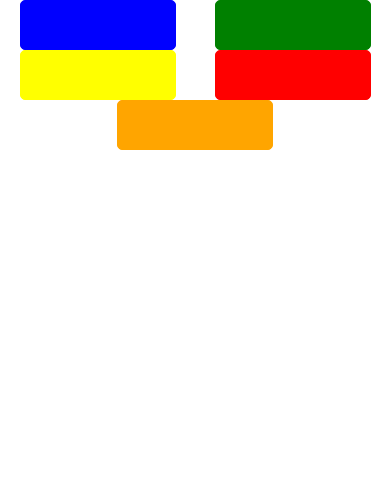
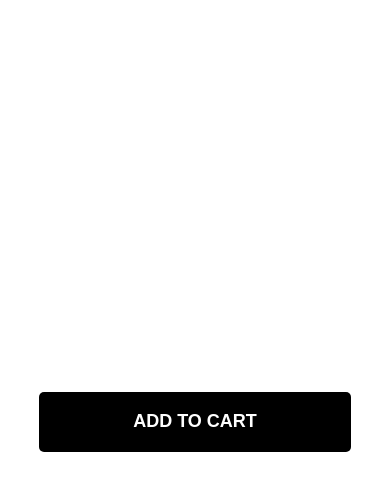
Before and after one commit to salmaazakii/E-Commerce-Application, a React Native app: screen / in a window 390 px wide. Shown: the top 490 px of the page. Built offline with nearby package versions, Linux system fonts and the light colour scheme.

Commit message:
AddToCard style & Accessability

```diff
--- a/App.js
+++ b/App.js
@@ -4,19 +4,23 @@ import { View,Text,Button,Alert } from 'react-native';
 import { PlatformTouchable } from './src/Components/PlatformTouchable';
 import { AppButton } from './src/Components/AppButton';
 import { Styles } from './src/styles';
-import Counter from './TestComp/FunctionalCounter';
+import Counter from './TestComp/Counter';
 import AddToCartButton from './src/Components/AddToCart';
 import Timer from './src/Components/Timer';
 import {HorizontalLayout, ULayout, VerticalLayout} from './TestComp/FlexBox';
 class App extends React.Component {
   render(){
     return (
-      <View /* style={Styles.Center */ >
-        {/* <AppButton title='Done' isLoading={true} titleStyle={{color:'red'}} onPress={()=> Alert.alert('Hi')}></AppButton> */}
+      <View style={Styles.Center} >
+        {/* <AppButton
+          title='Done'
+          isLoading={false}
+          onPress={()=> Alert.alert('Hi')}>
+        </AppButton> */}
         {/* <Counter /> */}
-        {/* <AddToCartButton /> */}
-        {/* <Timer maxSeconds = {4} countDown={true} onStopFunction={()=> Alert.alert("Time out!")}/> */}
-        <ULayout />
+        <AddToCartButton />
+        {/* <Timer maxSeconds = {100} countDown={true} onStopFunction={()=> Alert.alert("Time out!")}/> */}
+        {/* <ULayout /> */}
       </View>
     );
   }
--- a/src/Components/AddToCart/index.js
+++ b/src/Components/AddToCart/index.js
@@ -16,9 +16,9 @@ export default function AddToCartButton (props){
     const renderQuantityButton = () => {
         return(
             <View style={styles.QuantityButton}>
-                <Text style ={styles.symbolStyle} onPress={decrememtHandler}>-</Text>
+                <Text style ={styles.PlusMinus} onPress={decrememtHandler}>-</Text>
                 <Text>{quantity}</Text>
-                <Text style ={styles.symbolStyle} onPress={incrememtHandler}>+</Text>
+                <Text style ={styles.PlusMinus} onPress={incrememtHandler}>+</Text>
             </View>
         )
     }
--- a/src/Components/AddToCart/styles.js
+++ b/src/Components/AddToCart/styles.js
@@ -5,12 +5,12 @@ export const styles = StyleSheet.create({
         flexDirection : 'row'
         ,backgroundColor : '#EEEEEE'
         ,width: '40%'
-        ,height: 40
+        ,height: '7%'
         ,justifyContent: 'space-around'
         ,alignItems: 'center'
         ,borderRadius : 5
     },
-    symbolStyle :{
-        fontSize : 24
+    PlusMinus :{
+        padding : 10
     }
 });
--- a/src/Components/AppButton.js
+++ b/src/Components/AppButton.js
@@ -1,5 +1,5 @@
 import React from "react";
-import {Text, ActivityIndicator} from 'react-native';
+import {Text, ActivityIndicator,TouchableOpacity} from 'react-native';
 import { Styles } from "../styles";
 import { PlatformTouchable } from "./PlatformTouchable";
 
@@ -7,16 +7,20 @@ export class AppButton extends React.Component{
     render(){
         const {title,wrapperStyle,titleStyle,isLoading, ...rest} = this.props;
         return(
-            <PlatformTouchable
+            <TouchableOpacity
                 {...rest}
-                style={wrapperStyle}
+                style={[Styles.AppButton,wrapperStyle]}
                 disabled = {isLoading}
             >
                 { isLoading
                 ? <ActivityIndicator></ActivityIndicator>
-                : <Text style={titleStyle}>{title}</Text>
+                : <Text style={[Styles.AppButtonText,titleStyle]}>{title}</Text>
                 }
-            </PlatformTouchable>
+            </TouchableOpacity>
+            // <PlatformTouchable
+
+            // >
+            // </PlatformTouchable>
         );
     }
 }
--- a/src/Components/Timer/index.js
+++ b/src/Components/Timer/index.js
@@ -2,54 +2,54 @@ import React from "react";
 import {Text} from 'react-native';
 import { formatTimer } from "../../Utils/functions";
 
-// export default class Timer extends React.Component{
+export default class Timer extends React.Component{
 
-//     constructor(props){
-//         super(props);
-//         this.state = {seconds : this.props.countDown? this.props.maxSeconds : 0}
-//     }
-//     componentDidMount(){
-//         this.interval =  setInterval(() => {
-//             this.setState(prevState => ({seconds : this.props.countDown
-//                 ? prevState.seconds - 1
-//                 : prevState.seconds + 1
-//             }))
-//         },1000);
-//     }
-//     componentDidUpdate(prevProps,prevState){
-//         const stopTime = this.props.countDown ? 0 : this.props.maxSeconds
-//         if(this.state.seconds === stopTime){
-//             clearInterval(this.interval);
-//             this.props.onStopFunction();
+    constructor(props){
+        super(props);
+        this.state = {seconds : this.props.countDown? this.props.maxSeconds : 0}
+    }
+    componentDidMount(){
+        this.interval =  setInterval(() => {
+            this.setState(prevState => ({seconds : this.props.countDown
+                ? prevState.seconds - 1
+                : prevState.seconds + 1
+            }))
+        },1000);
+    }
+    componentDidUpdate(prevProps,prevState){
+        const stopTime = this.props.countDown ? 0 : this.props.maxSeconds
+        if(this.state.seconds === stopTime){
+            clearInterval(this.interval);
+            this.props.onStopFunction();
+        }
+    }
+    componentWillUnmount(){
+        clearInterval(this.interval);
+    }
+    render(){
+        return(
+            <Text>{formatTimer(this.state.seconds)}</Text>
+        )
+    }
+}
+
+// export default function Timer(props){
+
+//     const [seconds,setSeconds] = React.useState(props.countDown? props.maxSeconds : 0);
+//     var interval;
+//     React.useEffect(()=>{
+//         const stopTime = props.countDown ? 0 : props.maxSeconds
+//         if (seconds === stopTime){
+//             props.onStopFunction();
+//         } else {
+//             interval = setTimeout(() => {
+//                 setSeconds(props.countDown ? seconds - 1 : seconds + 1);
+//             },1000);
 //         }
-//     }
-//     componentWillUnmount(){
-//         clearInterval(this.interval);
-//     }
-//     render(){
-//         return(
-//             <Text>{formatTimer(this.state.seconds)}</Text>
-//         )
-//     }
+//         return () => clearInterval(interval);
+//     },[seconds]);
+
+//     return(
+//         <Text>{formatTimer(seconds)}</Text>
+//     );
 // }
-
-export default function Timer(props){
-
-    const [seconds,setSeconds] = React.useState(props.countDown? props.maxSeconds : 0);
-    var interval;
-    React.useEffect(()=>{
-        const stopTime = props.countDown ? 0 : props.maxSeconds
-        if (seconds === stopTime){
-            props.onStopFunction();
-        } else {
-            interval = setTimeout(() => {
-                setSeconds(props.countDown ? seconds - 1 : seconds + 1);
-            },1000);
-        }
-        return () => clearInterval(interval);
-    },[seconds]);
-
-    return(
-        <Text>{formatTimer(seconds)}</Text>
-    );
-}
--- a/src/styles.js
+++ b/src/styles.js
@@ -4,10 +4,21 @@ export const Styles = StyleSheet.create({
     Center :{
         justifyContent: "center"
         ,alignItems : "center"
+        , height: '100%'
     }
     ,AppButton : {
         marginHorizontal : 10
         , backgroundColor : 'black'
-        , height : 100
+        , height : '7%'
+        ,width : '80%'
+        ,alignItems : 'center'
+        ,justifyContent : 'center'
+        ,borderRadius : 5
+    }
+    ,AppButtonText:{
+        color : 'white'
+        ,fontSize : 18
+        ,fontFamily : 'sans-serif'
+        ,fontWeight : '700'
     }
 });
```
